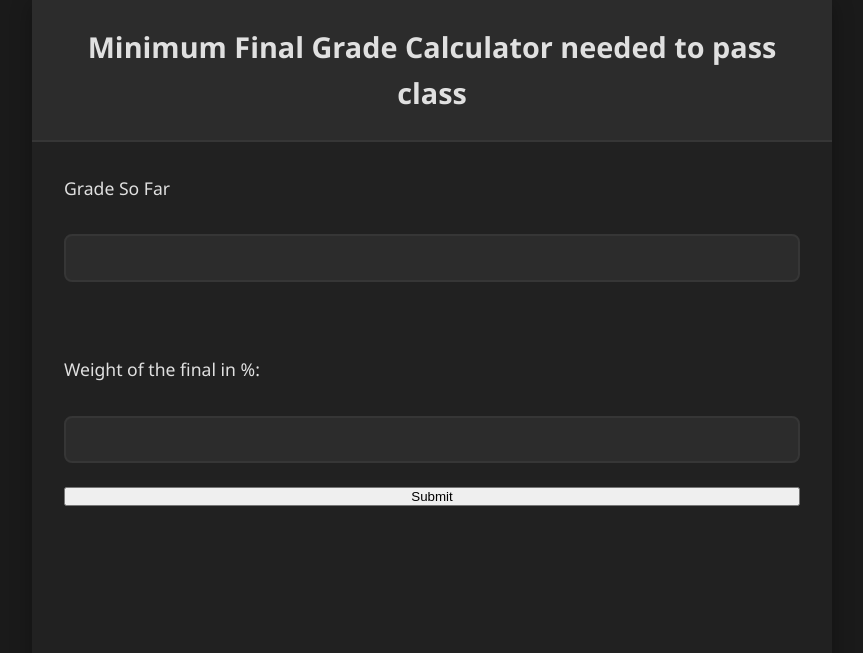
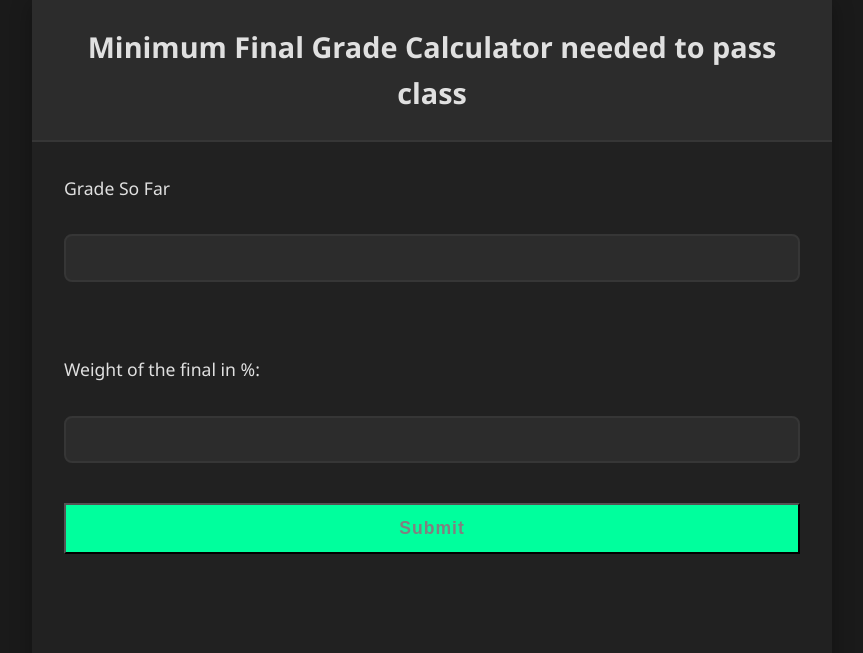
Before and after one commit to JSReza/Minimum-Final-Grade-Calculator, a plain HTML site: page index.html in a window 1280 px wide. Shown: the whole page, without its empty margins (208-1071 px from the left). Drawn offline with Linux system fonts and the light colour scheme.

Commit message:
last minut changes

```diff
--- a/index.html
+++ b/index.html
@@ -16,7 +16,7 @@
         <label for = "weight">Weight of the final in %:</label>
         <input type ="number" id = "weight">
 
-        <input type = "submit" id = "submit-btn">
+        <input type = "submit" id = "submit-btn" class = "submit-btn">
     </form>
     <div id = "result"></div>
 
--- a/style.css
+++ b/style.css
@@ -84,8 +84,13 @@ input[type="number"]:focus {
     font-weight: bold;
     margin-top: 1rem;
     letter-spacing: 1px;
-    background-color: #363636;
+    background-color: #00ff9d;
+    color: #818080;
 }
+.submit-btn:hover{
+    background-color:#00ff9d75;
+}
+
 
 
 .modal {
```
